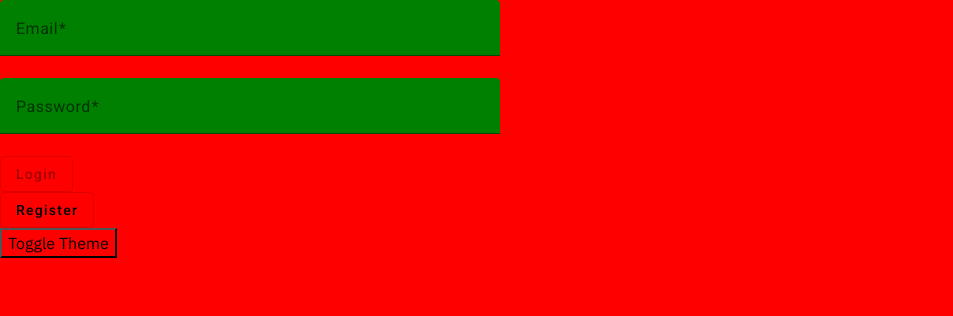
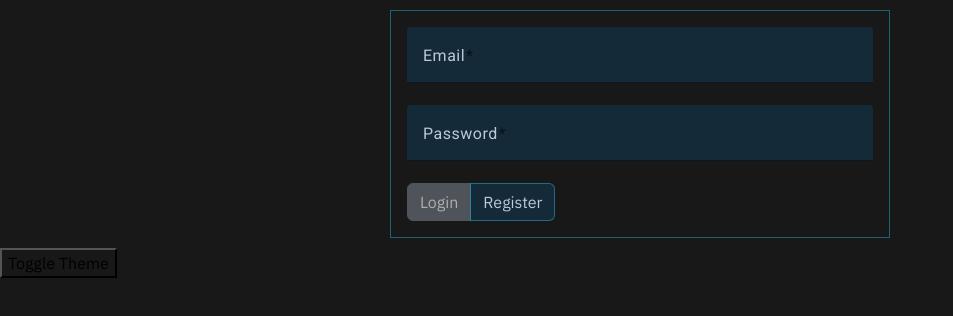
Before and after one commit to JoaquimFontesMatos/AnimeListManager, an Angular app in the folder frontend/: page /auth/login in a window 1280 px wide. Shown: the top 316 px of the page, without its empty margins (0-953 px from the left). Built offline with nearby package versions, Linux system fonts and the light colour scheme.

Commit message:
theme start

```diff
--- a/frontend/src/app/app.component.ts
+++ b/frontend/src/app/app.component.ts
@@ -18,7 +18,5 @@ export class AppComponent {
     const newTheme =
       this.themeService.currentThemeName === 'light' ? 'dark' : 'light';
     this.themeService.setTheme(newTheme);
-    console.log(this.themeService.currentThemeColors);
-
   }
 }
--- a/frontend/src/app/components/auth/login/login.component.css
+++ b/frontend/src/app/components/auth/login/login.component.css
@@ -1,9 +1,32 @@
+.wrapper {
+  padding: 10px;
+  display: flex;
+  align-items: center;
+  justify-content: center;
+}
 .login-form {
+  border: 1px solid var(--accent-color);
+  padding: 1rem;
   min-width: 150px;
   max-width: 500px;
   width: 100%;
 }
 
+.label,
+.input {
+  color: var(--clr-text);
+}
+.error {
+  color: rgb(0, 0, 0);
+}
+
 .login-full-width {
   width: 100%;
+  color: var(--clr-text);
 }
+
+.button-login {
+  background-color: var(--secondary-color);
+  border: 1px solid var(--accent-color);
+  color: var(--clr-text);
+}
--- a/frontend/src/app/components/auth/login/login.component.html
+++ b/frontend/src/app/components/auth/login/login.component.html
@@ -1,17 +1,18 @@
 <div class="wrapper">
     <form class="login-form">
         <mat-form-field class="login-full-width">
-            <mat-label>Email</mat-label>
-            <input type="email" matInput [formControl]="emailFormControl" placeholder="Ex. pat@example.com">
+            <mat-label class="label">Email</mat-label>
+            <input class="input" type="email" matInput [formControl]="emailFormControl"
+                placeholder="Ex. pat@example.com">
             @if (emailFormControl.hasError('email') && !emailFormControl.hasError('required')) {
-            <mat-error>Please enter a valid email address</mat-error>
+            <mat-error class="error">Please enter a valid email address</mat-error>
             }
             @if (emailFormControl.hasError('required')) {
             <mat-error>Email is <strong>required</strong></mat-error>
             }
         </mat-form-field>
         <mat-form-field class="login-full-width">
-            <mat-label>Password</mat-label>
+            <mat-label class="label">Password</mat-label>
             <input type="password" matInput [formControl]="passwordFormControl" placeholder="password" min="8">
             @if (passwordFormControl.hasError('min') && !passwordFormControl.hasError('required')) {
             <mat-error>Please enter at least 8 characters</mat-error>
@@ -20,14 +21,11 @@
             <mat-error>Password is <strong>required</strong></mat-error>
             }
         </mat-form-field>
-        <section>
-            <button type="button" [disabled]="emailFormControl.invalid||passwordFormControl.invalid" mat-stroked-button
-                (click)="login()">Login</button>
-        </section>
+        <div class="btn-group">
+            <button class="btn btn-secondary button-login" type="button"
+                [disabled]="emailFormControl.invalid||passwordFormControl.invalid" (click)="login()">Login</button>
+            <button class="btn  btn-secondary button-login" type="button" (click)="register()">Register</button>
+        </div>
     </form>
-    <section>
-        <div class="example-button-row">
-            <button type="button" mat-stroked-button (click)="register()">Register</button>
-        </div>
-    </section>
+
 </div>
--- a/frontend/src/app/services/theme.service.ts
+++ b/frontend/src/app/services/theme.service.ts
@@ -9,14 +9,16 @@ export class ThemeService {
   // Define your theme colors here
   private themes: Record<string, Record<string, string>> = {
     light: {
-      '--primary-color': '#007bff',
-      '--secondary-color': '#6c757d',
-      // Add more colors as needed
+      '--primary-color': 'hsl(220, 37%, 97%)',
+      '--secondary-color': 'hsl(0, 0%, 91%)',
+      '--accent-color': 'black',
+      '--clr-text': 'black',
     },
     dark: {
-      '--primary-color': '#343a40',
-      '--secondary-color': '#17a2b8',
-      // Add more colors as needed
+      '--primary-color': '#181818',
+      '--secondary-color': 'rgba(16, 70, 105, 0.404)',
+      '--accent-color': 'rgba(44, 170, 255, 0.404)',
+      '--clr-text': '#bbc8de',
     },
   };
 
@@ -41,7 +43,7 @@ export class ThemeService {
   // Method to apply the theme's colors to the document root
   private applyTheme(colors: Record<string, string>): void {
     const root = document.documentElement;
-    Object.keys(colors).forEach(key => {
+    Object.keys(colors).forEach((key) => {
       root.style.setProperty(key, colors[key]);
     });
   }
--- a/frontend/src/styles.css
+++ b/frontend/src/styles.css
@@ -3,10 +3,11 @@
   /* colors */
   --clr-white: hsl(220, 37%, 100%);
   --clr-surface: hsl(220, 37%, 97%);
-  --clr-text: hsl(244, 44%, 14%);
+  --clr-text: #bbc8de;
 
-  --primary-color: red;
-  --secondary-color: green;
+  --primary-color: #181818;
+  --secondary-color: rgba(16, 70, 105, 0.404);
+  --accent-color: rgba(44, 206, 255, 0.404);
 
   --clr-yellow-400: hsl(42, 99%, 69%);
   --clr-yellow-300: hsl(47, 100%, 90%);
```
